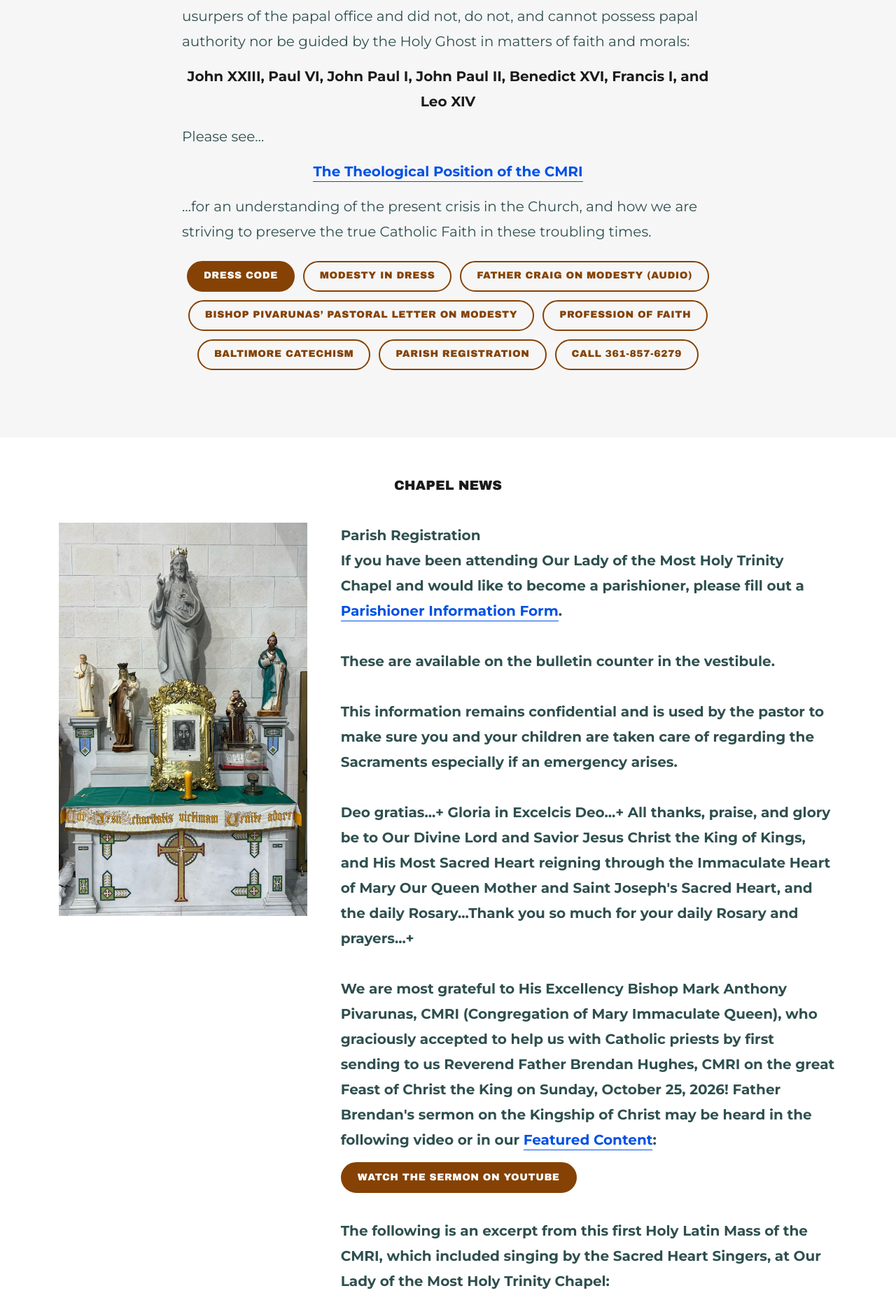
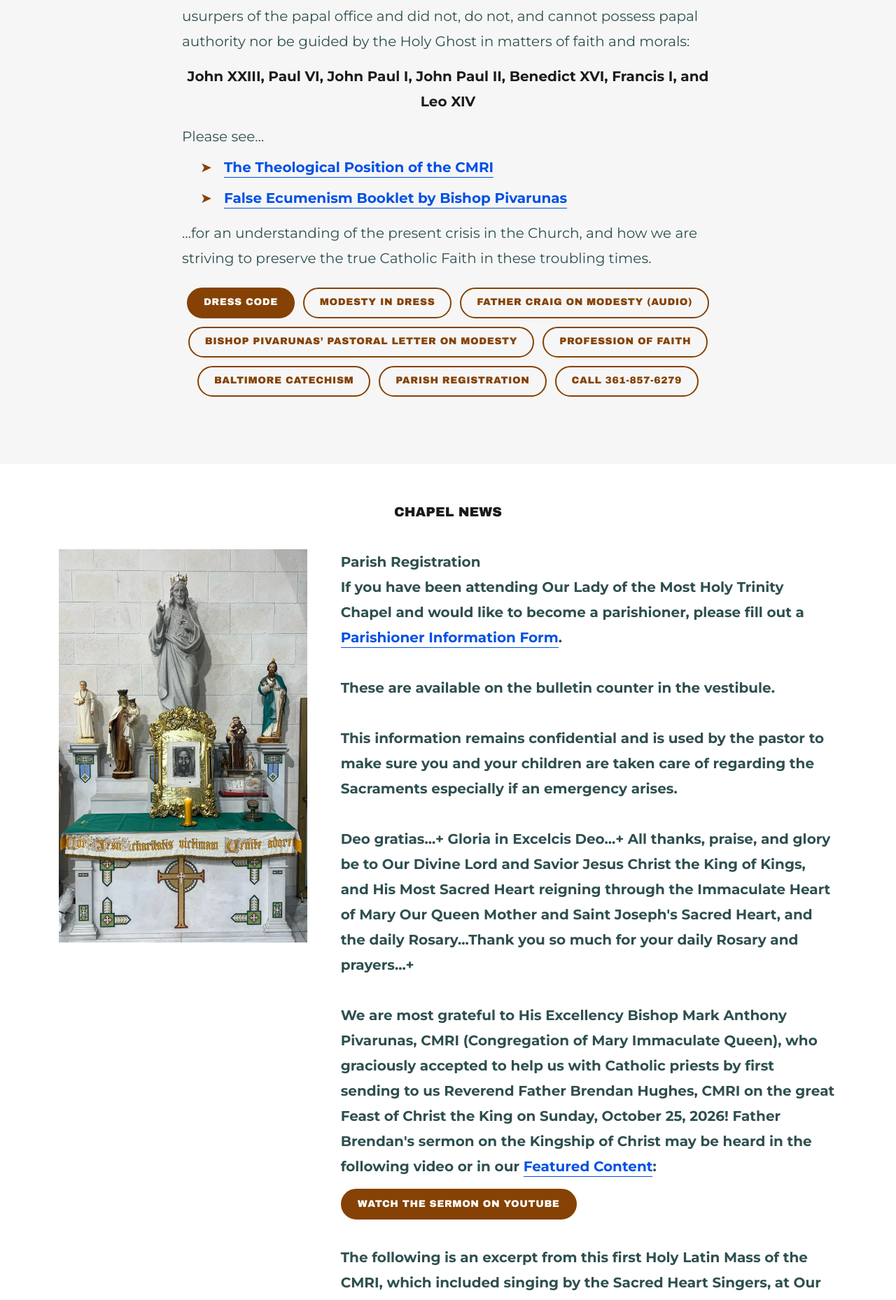
Before and after one commit to ourladymhtchurch/ourladymhtchurch.github.io, a Jekyll site: the page built from index.html, in a window 1280 px wide. Shown: the part 3512-5370 px from the top of the page at 70% size. Built offline with Jekyll 4.4.1, drawn with Linux system fonts in a browser that asks for light colours.

Commit message:
New to the Chapel?: list The Theological Position of the CMRI and the False Ecumenism Booklet by Bishop Pivarunas as bullet points

```diff
--- a/_sass/olmht/_home.scss
+++ b/_sass/olmht/_home.scss
@@ -36,7 +36,8 @@
 .new-here__rule { border: 0; border-top: 1px solid var(--rule); margin: 32px 0 0; }
 .rich h3.new-here__question { font-size: 21px; color: var(--ink); text-align: center; margin: 28px 0 12px; }
 .new-here__names { text-align: center; font-weight: 700; color: var(--ink); }
-.new-here__link { text-align: center; }
+/* "Please see…" links as ➤ bullets, the list centered as a block (since 2026-11-27) */
+.new-here__links { width: fit-content; max-width: 100%; margin-left: auto; margin-right: auto; }
 @media (min-width: 768px) { .new-here { font-size: 20px; } }
 
 .news-list li { font-size: 18px; color: var(--slate); padding: 16px 0; border-top: 1px solid var(--rule); }
--- a/index.html
+++ b/index.html
@@ -123,7 +123,10 @@ article: in the same file links to an article (title, by, url), since 2026-11-27
         <p>Because Vatican II teachings, liturgical rites, and disciplines contain heresy contrary to what the Catholic Church has always taught for 2,000 years, we arrive at the only logical conclusion that the following men are illegitimate usurpers of the papal office and did not, do not, and cannot possess papal authority nor be guided by the Holy Ghost in matters of faith and morals:</p>
         <p class="new-here__names">John XXIII, Paul VI, John Paul I, John Paul II, Benedict XVI, Francis I, and Leo XIV</p>
         <p>Please see…</p>
-        <p class="new-here__link"><a href="https://cmri.org/about-cmri/theological-position-sede-vacante-2/" target="_blank" rel="noopener">The Theological Position of the CMRI</a></p>
+        <ul class="new-here__list new-here__links">
+          <li><a href="https://cmri.org/about-cmri/theological-position-sede-vacante-2/" target="_blank" rel="noopener">The Theological Position of the CMRI</a></li>
+          <li><a href="{{ '/assets/pdf/false-ecumenism-booklet-pivarunas.pdf' | relative_url }}" target="_blank" rel="noopener">False Ecumenism Booklet by Bishop Pivarunas</a></li>
+        </ul>
         <p>…for an understanding of the present crisis in the Church, and how we are striving to preserve the true Catholic Faith in these troubling times.</p>
       </div>
       <p class="button-row">
```
